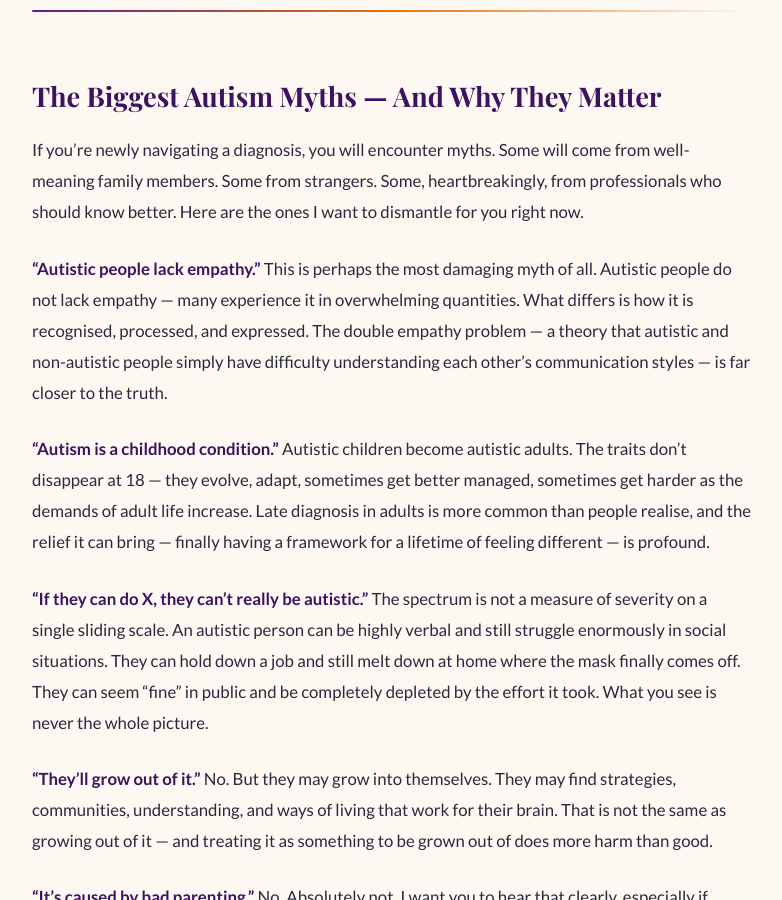
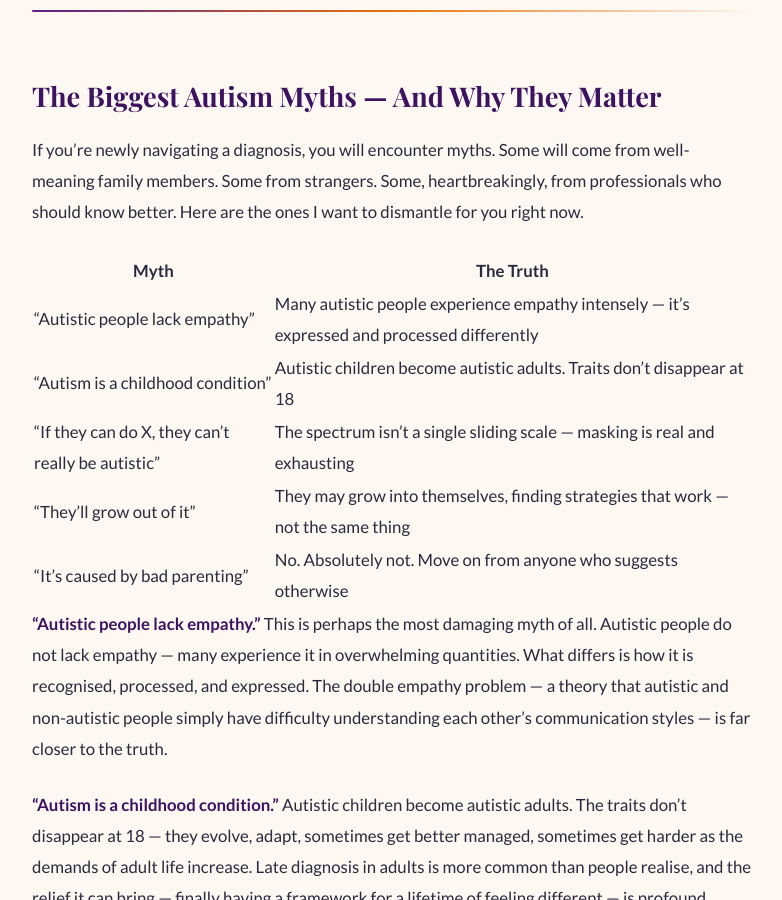
Before and after one commit to stixxnicky-lpa/loveparentingandautism, a Jekyll site: the page built from _posts/2025-06-07-autism-explained-what-nobody-tells-you-at-diagnosis.md, in a window 1280 px wide and 900 px high, scrolled down 2933 px. Shown: the whole window, without its empty margins (248-1030 px from the left). Built offline with Jekyll 4.4.1, drawn with Linux system fonts in a browser that asks for light colours; some web fonts are replaced.

Commit message:
Update 2025-06-07-autism-explained-what-nobody-tells-you-at-diagnosis.md

```diff
--- a/_posts/2025-06-07-autism-explained-what-nobody-tells-you-at-diagnosis.md
+++ b/_posts/2025-06-07-autism-explained-what-nobody-tells-you-at-diagnosis.md
@@ -62,6 +62,14 @@ When I stopped expecting my husband to communicate the way I do, and started lea
 
 If you're newly navigating a diagnosis, you will encounter myths. Some will come from well-meaning family members. Some from strangers. Some, heartbreakingly, from professionals who should know better. Here are the ones I want to dismantle for you right now.
 
+| Myth | The Truth |
+|---|---|
+| "Autistic people lack empathy" | Many autistic people experience empathy intensely — it's expressed and processed differently |
+| "Autism is a childhood condition" | Autistic children become autistic adults. Traits don't disappear at 18 |
+| "If they can do X, they can't really be autistic" | The spectrum isn't a single sliding scale — masking is real and exhausting |
+| "They'll grow out of it" | They may grow into themselves, finding strategies that work — not the same thing |
+| "It's caused by bad parenting" | No. Absolutely not. Move on from anyone who suggests otherwise |
+
 **"Autistic people lack empathy."**
 This is perhaps the most damaging myth of all. Autistic people do not lack empathy — many experience it in overwhelming quantities. What differs is how it is recognised, processed, and expressed. The double empathy problem — a theory that autistic and non-autistic people simply have difficulty understanding each other's communication styles — is far closer to the truth.
 
```
